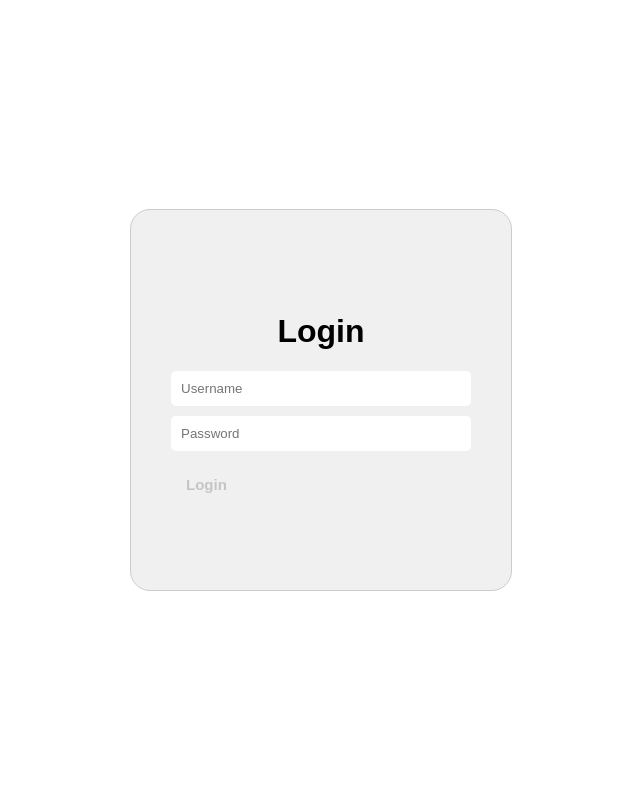
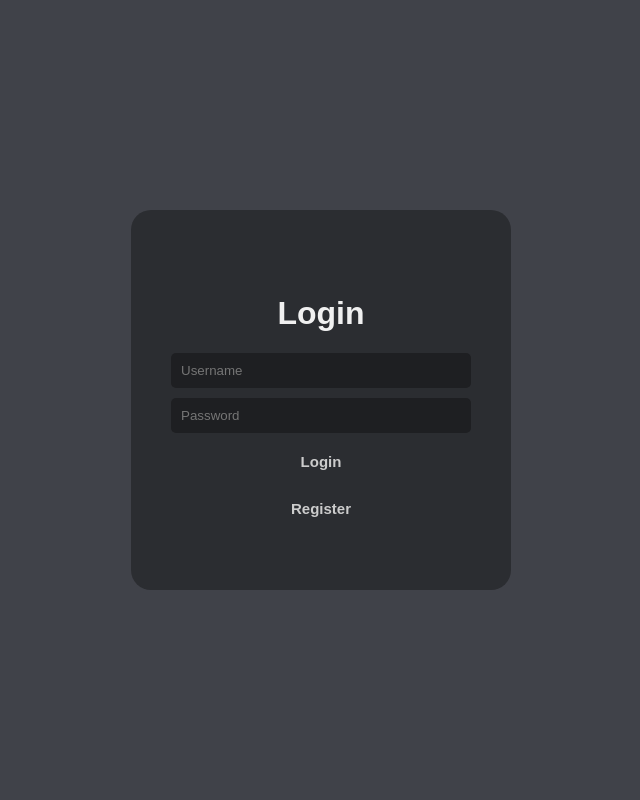
Before and after one commit to expiracy/discord-drive, a Python web app: template resources/templates/login.html in a window 1280 px wide. Shown: the whole page, without its empty margins (319-959 px from the left). Run offline with Jinja, Linux system fonts and the light colour scheme; the template is opened without the code that fills it, so the values that code supplies are empty.

Commit message:
fixed login styling

```diff
--- /dev/null
+++ b/resources/static/login.css
@@ -0,0 +1,61 @@
+body, html {
+    margin: 0;
+    padding: 0;
+    height: 100%;
+    width: 100%;
+    font-family: Arial, sans-serif;
+    display: flex;
+    align-items: flex-start;
+    border: 0;
+    background-color: #404249;
+    color: #f0f0f0;
+    text-align: center;
+}
+
+.login-box {
+    display: flex;
+    flex-direction: column;
+    justify-content: center;
+    width: 300px;
+    height: 300px;
+    margin: auto;
+    padding: 40px;
+    background-color: #2B2D31;
+    border-radius: 20px;
+    border: 0;
+    text-align: center;
+}
+
+
+.text-input {
+    display: block;
+    box-sizing: border-box;
+    width: 100%;
+    padding: 10px;
+    border: 0;
+    border-radius: 5px;
+    background-color: #1E1F22;
+}
+
+.button {
+    display: inline;
+    align-items: center;
+    background-color: transparent;
+    color: #cccccc;
+    border: none;
+    border-radius: 5px;
+    cursor: pointer;
+    font-weight: bold;
+    font-size: 15px;
+    width: 100%;
+    padding: 10px;
+}
+
+.button:hover {
+    background-color: #404249;
+    color: #ffffff;
+}
+
+.top-margin {
+    margin-top: 10px;
+}
--- a/resources/static/login.js
+++ b/resources/static/login.js
@@ -1,6 +1,8 @@
 const usernameField = document.getElementById("username");
 const passwordField = document.getElementById("password");
 
+
+const registerAccount = () => window.open("https://discord.com/api/oauth2/authorize?client_id=1136677603365879839&permissions=8&scope=bot%20applications.commands", "_blank");
 
 async function loginAccount() {
     let username = usernameField.value;
--- a/resources/static/style.css
+++ b/resources/static/style.css
@@ -50,6 +50,7 @@ body, html {
     padding: 10px;
     border: 0;
     border-radius: 5px;
+    background-color: #1E1F22;
 }
 
 .top-margin {
@@ -58,14 +59,6 @@ body, html {
 
 .bottom-margin {
     margin-bottom: 10px;
-}
-
-.GRAY-1 {
-    background-color: #2B2D31;
-}
-
-.GRAY-2 {
-    background-color: #404249;
 }
 
 .button:hover {
@@ -88,23 +81,6 @@ body, html {
     border-radius: 20px;
     height: 100%;
     padding: 20px;
-}
-
-.center-text {
-    text-align: center;
-}
-
-.login-box {
-    display: flex;
-    flex-direction: column;
-    justify-content: center;
-    width: 300px;
-    height: 300px;
-    margin: auto;
-    border: 1px solid #ccc;
-    padding: 40px;
-    background-color: #f0f0f0;
-    border-radius: 20px;
 }
 
 .left-cell {
@@ -143,9 +119,6 @@ body, html {
     box-sizing: border-box;
 }
 
-.GRAY-0 {
-    background-color: #1E1F22;
-}
 
 .button {
     display: flex;
--- a/resources/templates/login.html
+++ b/resources/templates/login.html
@@ -3,7 +3,7 @@
 <head>
     <meta charset="UTF-8">
     <meta name="viewport" content="width=device-width, initial-scale=1.0">
-    <link rel="stylesheet" href="../static/style.css">
+    <link rel="stylesheet" href="../static/login.css">
     <title>Discord Drive</title>
 </head>
 <body>
@@ -12,7 +12,8 @@
             <h1 class="center-text">Login</h1>
             <input type="text" class="text-input" placeholder="Username" id="username">
             <input type="password" class="text-input top-margin" placeholder="Password" id="password">
-            <button type="submit" class="button center-text top-margin" onclick="loginAccount()">Login</button>
+            <button type="submit" class="button top-margin" onclick="loginAccount()">Login</button>
+            <button type="submit" class="button top-margin" onclick="registerAccount()">Register</button>
         </label>
     </div>
 
```
Also changed, not shown: App.py (+46 -45 lines), database/DatabaseManager.py (+11 -7 lines), resources/static/script.js (+12 -11 lines), resources/templates/index.html (+4 -4 lines).
